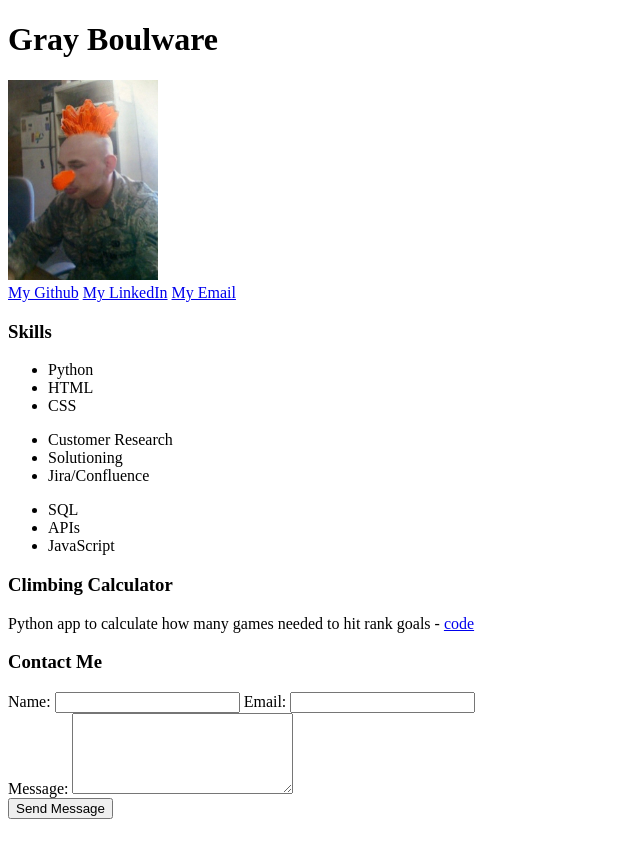
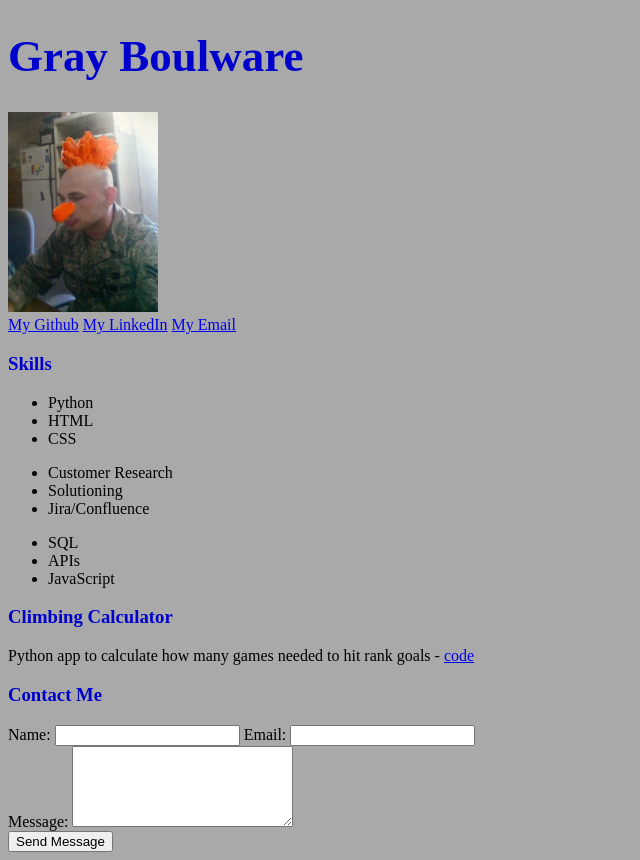
Before and after one commit to MGBoulware88/portfolio, a plain HTML site: page index.html in a window 1280 px wide. Shown: the whole page, without its empty margins (0-640 px from the left). Before the commit the page ends 827 px from the top, so only its background shows below. Drawn offline with Linux system fonts and the light colour scheme.

Commit message:
add bg color

```diff
--- a/index.html
+++ b/index.html
@@ -5,6 +5,7 @@
     <meta http-equiv="X-UA-Compatible" content="IE=edge">
     <meta name="viewport" content="width=device-width, initial-scale=1.0">
     <title>Gray's Portfolio</title>
+    <link rel="stylesheet" href="style.css">
 </head>
 <body>
     <div>
--- /dev/null
+++ b/style.css
@@ -0,0 +1,12 @@
+h1 {
+    color:mediumblue;
+    font-size: 45px;
+}
+
+h3 {
+    color:mediumblue;
+}
+
+body {
+    background-color: darkgray;
+}
```
